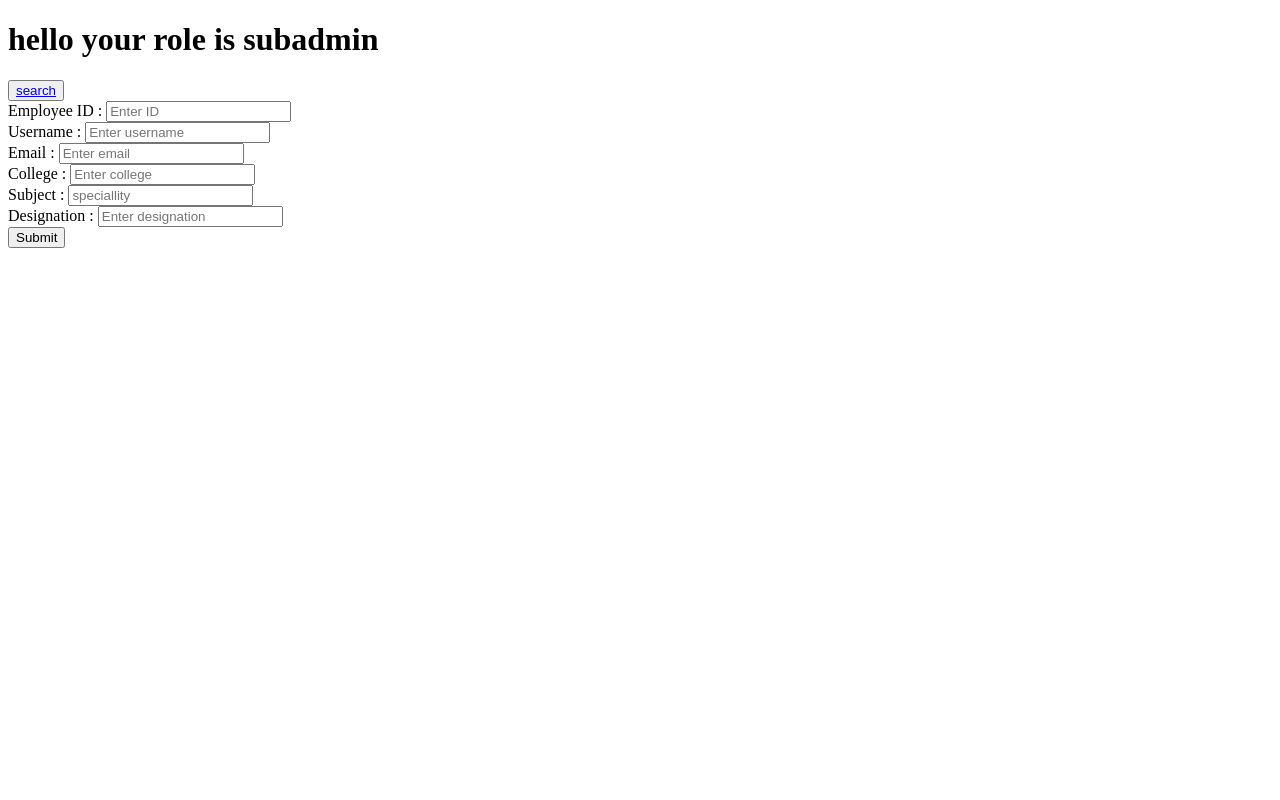
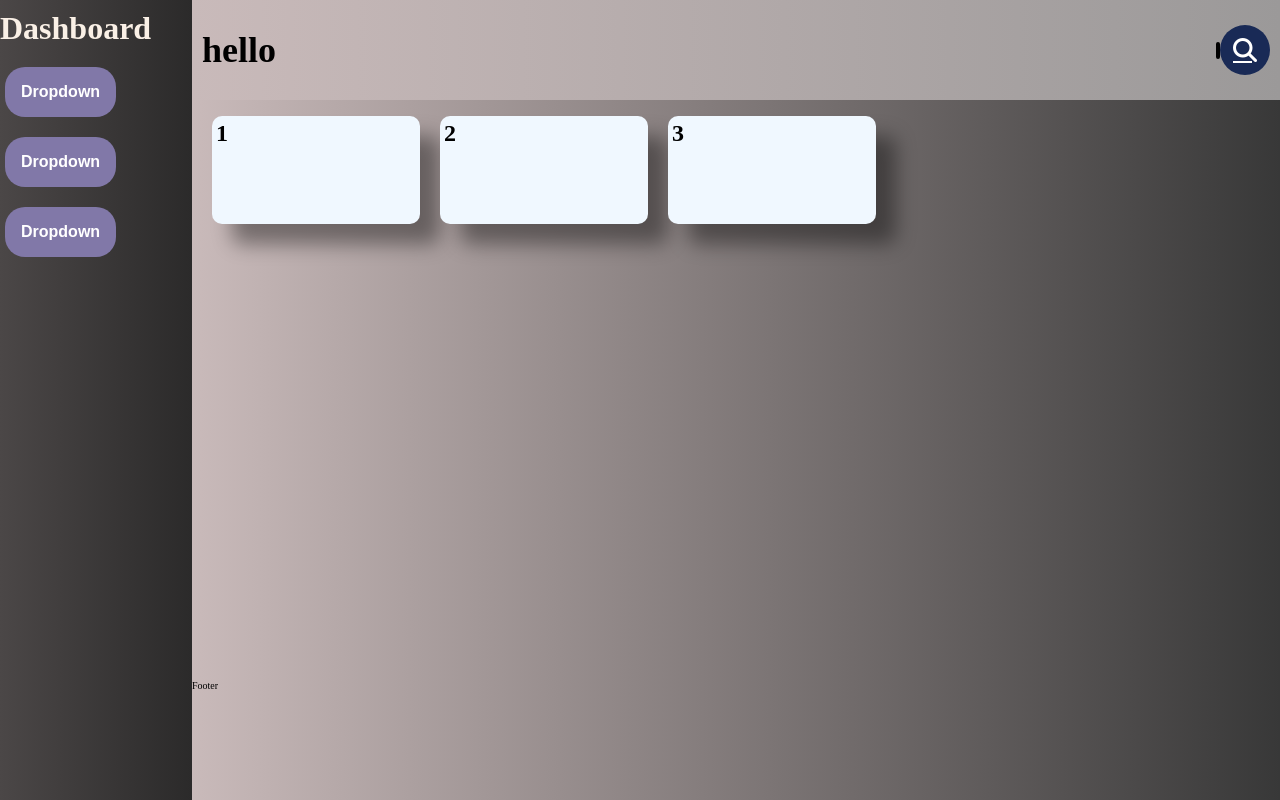
Before and after one commit to SUMEG-04/Project-TeacherConnect, a Django app: page /subadmin/ in a window 1280 px wide. Run offline with Django 3.2, Linux system fonts and the light colour scheme.

Commit message:
subadmin dashboard added

```diff
--- a/Role_based_login_system-master/templates/subadmin.html
+++ b/Role_based_login_system-master/templates/subadmin.html
@@ -3,10 +3,171 @@
 <head>
     <meta charset="UTF-8">
     <title>subadmin page</title>
+    <link rel="stylesheet" href="https://cdnjs.cloudflare.com/ajax/libs/font-awesome/6.2.0/css/all.min.css">
+    <style>
+        html{
+            font-size: 62.5%;
+        }
+        body{
+            margin: 0px;
+        }
+        .flexbox1{
+            display: flex;
+            flex-direction: column;
+            flex-wrap:wrap;
+            align-content:flex-start;
+            flex-flow: row wrap;
+
+        }
+        .flex-box1{
+            width: 15%;
+            font-size: xx-large;
+            color: linen;
+            font-weight: bold;
+            text-align:left;
+            height: 100vh;
+            text-align: 3px;
+            background:linear-gradient(to right, rgb(75, 71, 71),#2b2a2a)
+        }
+        .dash{
+            margin:10px 0px;
+        }
+        .flex-box2{
+            width: 85%;
+            height: 100vh;
+
+        }
+
+        .flex-item2{
+            height: 70%;
+            font-weight: bolder;
+            font-size: x-large;
+            padding: 10px 10px;
+            background:linear-gradient(to right, rgb(201, 186, 186),#383838);
+            display: flex;
+            flex-direction: row;
+        }
+        .block1,.block2,.block3{
+            height:100px;
+            width:200px;
+            background-color: aliceblue;
+            border-radius: 10px;
+            margin: 6px 10px;
+            padding: 4px;
+            box-shadow: 2rem 2rem 2rem rgba(0,0,0,0.4);
+        }
+        .flex-item3{
+            background:linear-gradient(to right, rgb(201, 186, 186),#383838) ;
+            height: 15%;
+        }
+        .flex-item1 {
+            background:linear-gradient(to right, rgb(201, 186, 186),#9b9999);
+        height: 10%;
+        font-size: x-large;
+        padding: 10px 10px;
+        font-weight: bolder;
+        text-align: left;
+        display: flex;
+        flex-direction: row;
+        justify-content: space-between; /* Add this property */
+        align-items: center; /* Center vertically */
+    }
+
+    h1 {
+        margin: 0px;
+    }
+
+    .searchBox {
+        display: flex;
+        justify-content: flex-end;
+        align-items: center;
+        position: relative;
+        text-align: right;
+    }
+
+    .searchText {
+        width: 0rem;
+        background-color: #000;
+        border-radius: 5rem;
+        border: none;
+        outline: none;
+        transition: all 0.2s linear;
+    }
+
+    .searchText:focus {
+        outline: none;
+    }
+
+    .searchBtn {
+        width: 5rem;
+        height: 5rem;
+        background-color: #192a56;
+        color: #fff;
+        position: relative;
+        border-radius: 3rem;
+        display: grid;
+        place-items: center;
+    }
+
+    .searchBox:hover > .searchText {
+        width: 25rem;
+        padding: 2rem;
+        background-color: #fff;
+        box-shadow: 0 2rem 2rem -1.5rem rgba(0, 0, 0, 0.5);
+    }
+
+    .searchBox:hover > .searchBtn {
+        background-color: #fff;
+        color: #1b1414;
+    }
+
+.dropbtn {
+  background-color: #8178a8;
+  color: white;
+  font-weight: bold;
+  padding: 16px;
+  font-size: 16px;
+  border: none;
+  cursor: pointer;
+  border-radius: 2rem;
+  margin:10px 5px;
+}
+
+/* Dropdown button on hover & focus */
+.dropbtn:hover, .dropbtn:focus {
+  background-color: #6d8a97;
+}
+
+/* Style the dropdown content */
+.dropdown-content {
+  display: none;
+  position: relative;
+  z-index: 1;
+  background-color: #5a4074;
+  border-radius: 15px;
+}
+
+/* Show the dropdown content when the dropdown button is clicked */
+.dropdown:hover .dropdown-content {
+  display: block;
+}
+
+/* Style the links inside the dropdown */
+.dropdown-content a {
+  color: black;
+  padding: 12px 16px;
+  text-decoration: none;
+  display: block;
+  font-size: 16px;
+}
+
+/* Change the background color of the links on hover */
+.dropdown-content a:hover {background-color: #f1f1f1;}
+
+    </style>
 </head>
 <body>
-    <h1> hello {{ user.username }} your role is subadmin</h1>
-    <button type="button">
+    <!-- <button type="button">
         <a href="{% url 'search' %}">search</a>
     </button>
     <form action = "{% url 'takeinput'%}" method = "post">
@@ -28,11 +189,62 @@
         <br>
         <label>Designation :</label>
         <input type='text' name="designation" id="designation" placeholder="Enter designation">
-        <br>
+        <br> -->
         <!-- <label>phD :</label>
         <input type='checkbox' name="isphd" id="is_phd" >
-        <br> -->
+        <br>
         <button type="submit">Submit</button>
-    </form>
+    </form>-->
+
+    <section class="page">
+        <div class="flexbox1">
+            <div class="flex-box1">
+                <p class="dash">Dashboard</p>
+                <div class="dropdown">
+                    <button class="dropbtn">Dropdown</button>
+                    <div class="dropdown-content">
+                      <a href="#">Option 1</a>
+                      <a href="#">Option 2</a>
+                      <a href="#">Option 3</a>
+                    </div>
+                  </div>
+                  <div class="dropdown">
+                    <button class="dropbtn">Dropdown</button>
+                    <div class="dropdown-content">
+                      <a href="#">Option 1</a>
+                      <a href="#">Option 2</a>
+                      <a href="#">Option 3</a>
+                    </div>
+                  </div>
+                  <div class="dropdown">
+                    <button class="dropbtn">Dropdown</button>
+                    <div class="dropdown-content">
+                      <a href="#">Option 1</a>
+                      <a href="#">Option 2</a>
+                      <a href="#">Option 3</a>
+                    </div>
+                  </div>
+
+            </div>
+            <div class="flex-box2">
+                <div class="flex-item1">
+                    <div><h1> hello {{ user.username }}</h1></div>
+                    <div class="searchBox">
+
+                        <input type="text" name="teach" id="teach" class="searchText" placeholder="Type to search..">
+                        <a href="#" class="searchBtn">
+                            <i class="fas fa-search fa-1x"></i>
+                        </a>
+                    </div>
+                </div>
+                <div class="flex-item2">
+                    <div class="block1">1</div>
+                    <div class="block2">2</div>
+                    <div class="block3">3</div>
+                </div>
+                <div class="flex-item3">Footer</div>
+            </div>
+        </div>
+    </section>
 </body>
 </html>
```
Also changed, not shown: Role_based_login_system-master/db.sqlite3.
